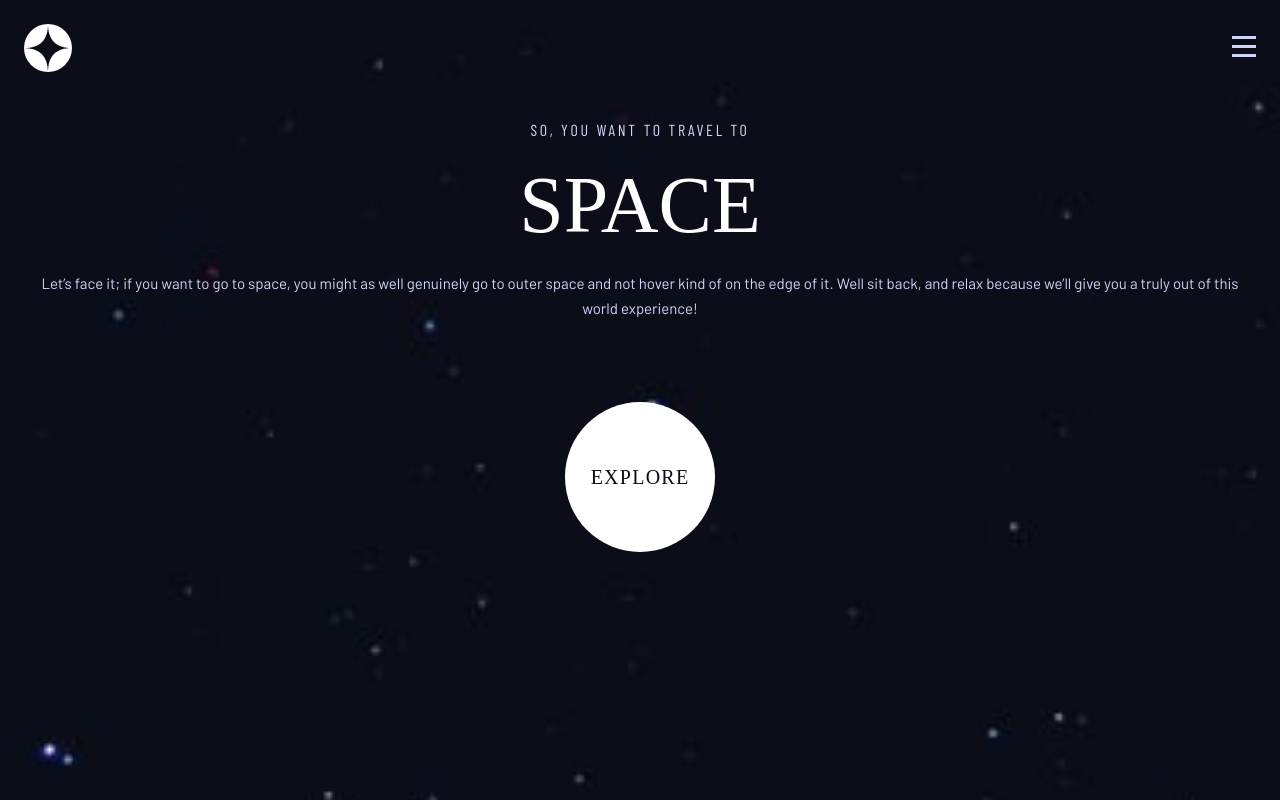
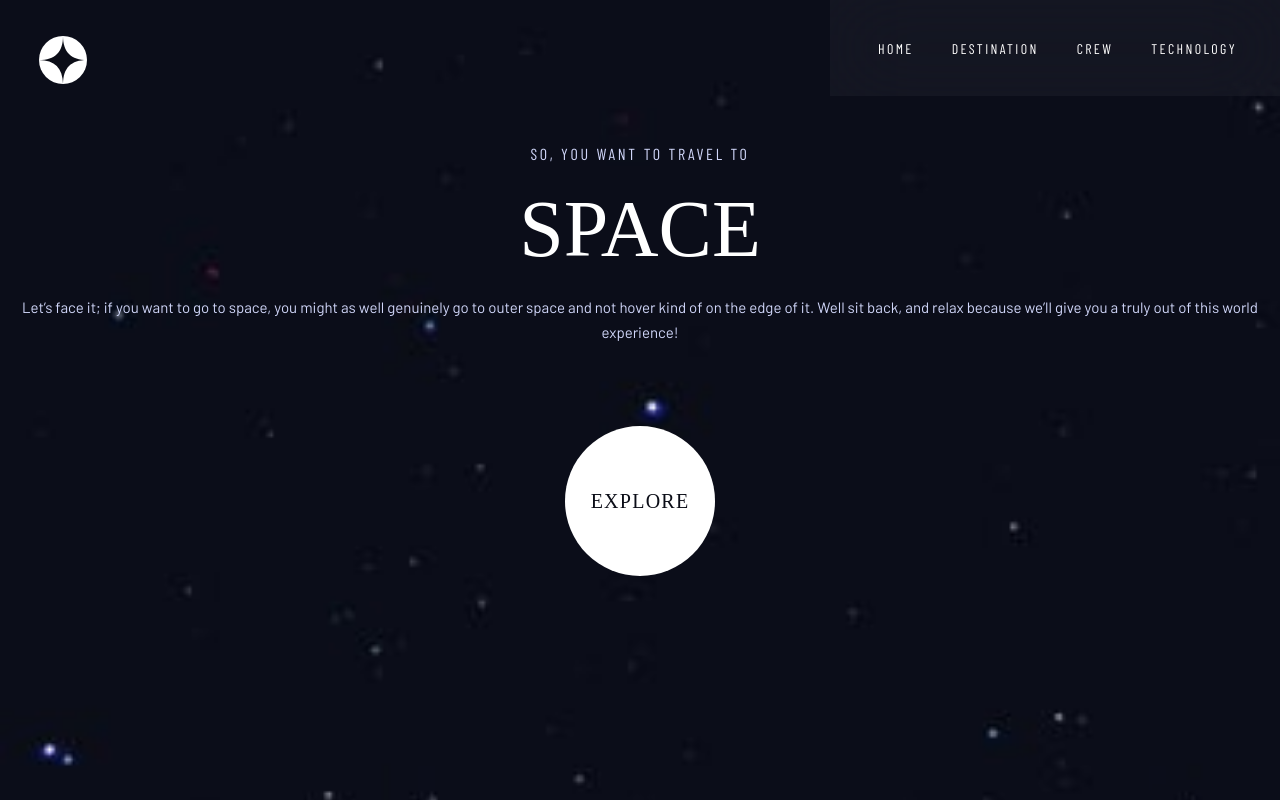
Before and after one commit to gigakhrz/Space-tourismo-website, a React (Vite) app: page / in a window 1280 px wide. Built offline with nearby package versions, Linux system fonts and the light colour scheme; a web font is replaced by a local one.

Commit message:
add in header tablet nav bar

```diff
--- a/src/Components/Destination/Destination.tsx
+++ b/src/Components/Destination/Destination.tsx
@@ -23,7 +23,7 @@ const Destination = (): JSX.Element => {
       </HeaderDiv>
 
       <ChoosePlanet planet={planet}>
-        <img src="" alt="planet" />
+        <img src={planetInfo?.images.png} alt="planet" />
         <nav>
           <Link
             onClick={() => {
@@ -94,6 +94,9 @@ const DestinationContianer = styled.div`
   background-size: cover;
   min-height: 100vh;
   padding: 24px 24px 57px;
+  @media screen and (min-width: 768px) {
+    padding: 0;
+  }
 
   hr {
     background: #383b4b;
--- a/src/Components/Header/BurgerMenu.tsx
+++ b/src/Components/Header/BurgerMenu.tsx
@@ -101,4 +101,7 @@ const Menu = styled.div<{ burger: boolean }>`
 
 const BurgerMenu = styled.div`
   width: 24px;
+  @media screen and (min-width: 768px) {
+    display: none;
+  }
 `;
--- a/src/Components/Header/Header.tsx
+++ b/src/Components/Header/Header.tsx
@@ -1,12 +1,20 @@
 import logo from "../../assets/shared/logo.svg";
 import { styled } from "styled-components";
 import Burger from "./BurgerMenu";
+import { Link } from "react-router-dom";
 
 const Header = (): JSX.Element => {
   return (
     <HeaderContainer>
       <img src={logo} alt="logo img" />
       <Burger />
+
+      <NavBar>
+        <Link to="">Home</Link>
+        <Link to="">Destination</Link>
+        <Link to="">Crew</Link>
+        <Link to="">Technology</Link>
+      </NavBar>
     </HeaderContainer>
   );
 };
@@ -16,6 +24,40 @@ const HeaderContainer = styled.div`
   display: flex;
   justify-content: space-between;
   align-items: center;
+
+  img {
+    @media screen and (min-width: 768px) {
+      margin: 24px 0 0 39px;
+    }
+  }
+`;
+
+const NavBar = styled.div`
+  padding: 40px 48px;
+  display: flex;
+  align-items: center;
+  gap: 38px;
+  width: 450px;
+  height: 96px;
+  background: rgba(255, 255, 255, 0.04);
+  backdrop-filter: blur(40.7742px);
+  aspect-ratio: 1.7;
+  display: none;
+  @media screen and (min-width: 768px) {
+    display: flex;
+  }
+
+  a {
+    text-decoration: none;
+    text-transform: uppercase;
+    font-family: Barlow Condensed;
+    font-size: 14px;
+    font-weight: 400;
+    line-height: 17px;
+    letter-spacing: 2.36px;
+    text-align: left;
+    color: white;
+  }
 `;
 
 export default Header;
--- a/src/Components/Home/Home.tsx
+++ b/src/Components/Home/Home.tsx
@@ -33,6 +33,9 @@ const HomeContainer = styled.div`
   background-image: url(${homeBgMobile});
   background-repeat: no-repeat;
   background-size: cover;
+  @media screen and (min-width: 768px) {
+    padding: 0;
+  }
 
   .description {
     display: flex;
```
